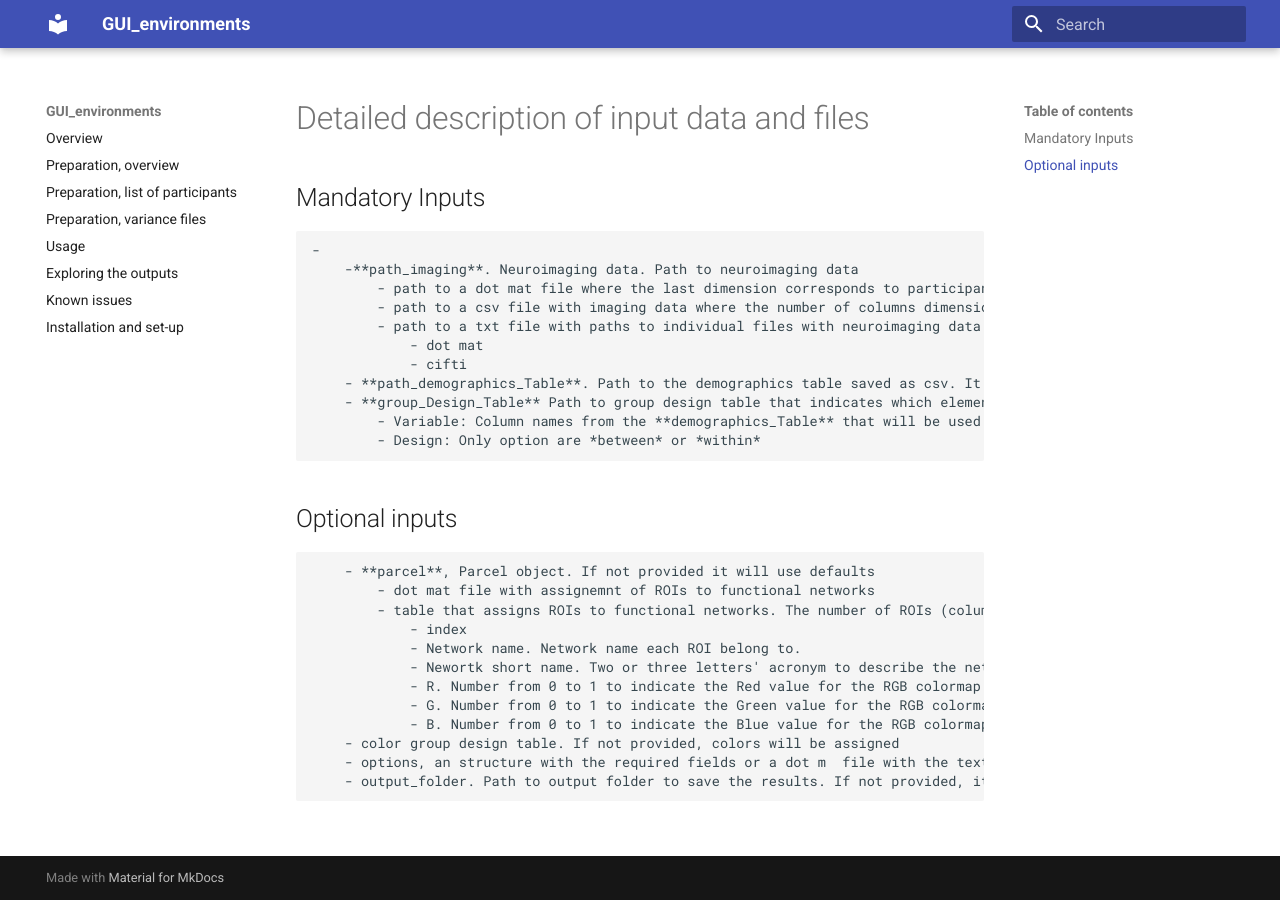
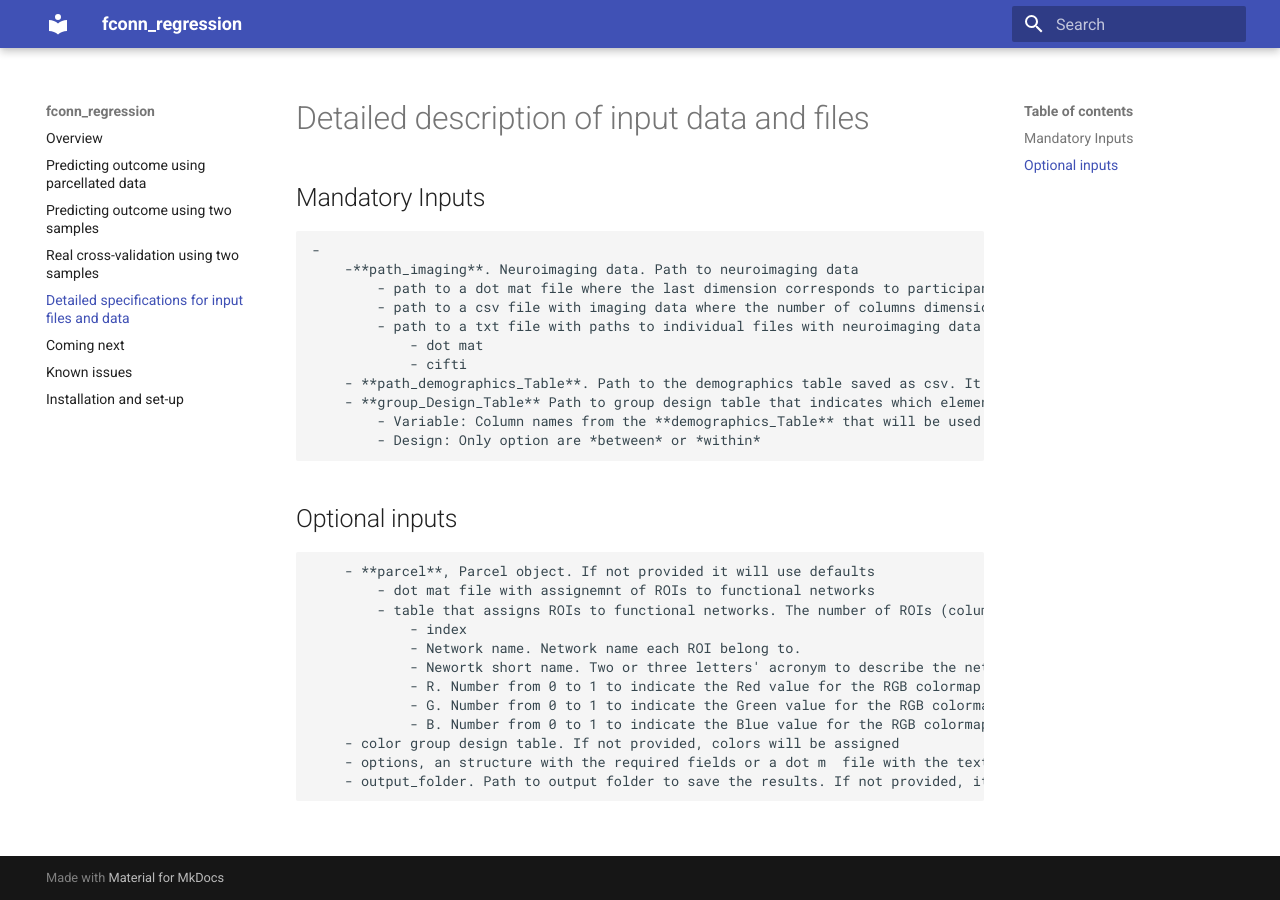
Before and after one commit to omiranda/fconn_regression, an MkDocs documentation site: the page built from docs/detailed_description.md, in a window 1280 px wide. Built offline with MkDocs 1.6.1 and Material for MkDocs 9.7.7, drawn with Linux system fonts in a browser that asks for light colours; old or Windows-style settings are respelled for this version of MkDocs.

Commit message:
Update mkdocs.yml

```diff
--- a/mkdocs.yml
+++ b/mkdocs.yml
@@ -1,13 +1,13 @@
-site_name: GUI_environments
+site_name: fconn_regression
 theme: material
 plugins:
   - search
 pages:
-- Overview: GUI_environments.md
-- Preparation, overview: prep.md
-- Preparation, list of participants: prep_list.md
-- Preparation, variance files: prep_variance.md
-- Usage: usage.md
-- Exploring the outputs: exploring_outputs.md
+- Overview: fconn_regression.md
+- Predicting outcome using parcellated data: fconn_regression_1_sample.md
+- Predicting outcome using two samples: fconn_regression_2_samples.md
+- Real cross-validation using two samples: fconn_regression_xval.md
+- Detailed specifications for input files and data: detailed_description.md
+- Coming next: coming_next.md
 - Known issues: issues.md
 - Installation and set-up: install_and_setup.md
```
